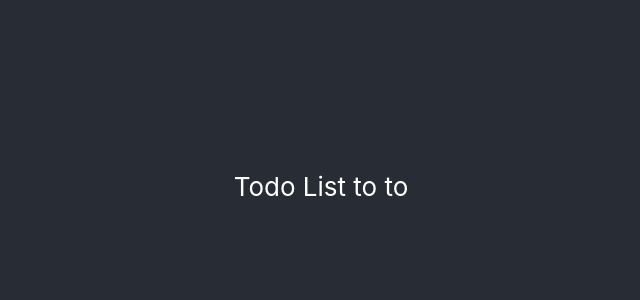
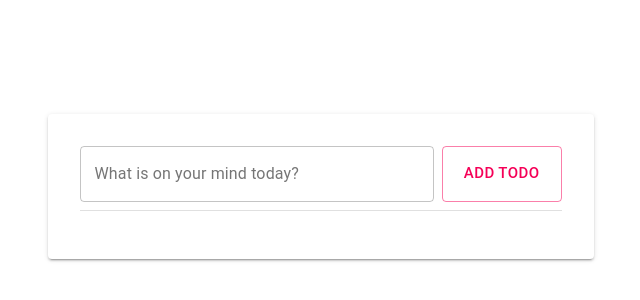
Before and after one commit to gingkob/TodoList, a React (Create React App) app: page / in a window 1280 px wide. Shown: the part 214-514 px from the top of the page, without its empty margins (319-959 px from the left). Built offline with nearby package versions, Linux system fonts and the light colour scheme.

Commit message:
majority of work done

```diff
--- a/package.json
+++ b/package.json
@@ -3,6 +3,9 @@
   "version": "0.1.0",
   "private": true,
   "dependencies": {
+    "@material-ui/core": "^4.11.3",
+    "@material-ui/icons": "^4.11.2",
+    "@material-ui/styles": "^4.11.3",
     "@testing-library/jest-dom": "^5.11.4",
     "@testing-library/react": "^11.1.0",
     "@testing-library/user-event": "^12.1.10",
--- a/src/App.css
+++ /dev/null
@@ -1,38 +0,0 @@
-.App {
-  text-align: center;
-}
-
-.App-logo {
-  height: 40vmin;
-  pointer-events: none;
-}
-
-@media (prefers-reduced-motion: no-preference) {
-  .App-logo {
-    animation: App-logo-spin infinite 20s linear;
-  }
-}
-
-.App-header {
-  background-color: #282c34;
-  min-height: 100vh;
-  display: flex;
-  flex-direction: column;
-  align-items: center;
-  justify-content: center;
-  font-size: calc(10px + 2vmin);
-  color: white;
-}
-
-.App-link {
-  color: #61dafb;
-}
-
-@keyframes App-logo-spin {
-  from {
-    transform: rotate(0deg);
-  }
-  to {
-    transform: rotate(360deg);
-  }
-}
--- /dev/null
+++ b/src/components/App.css
@@ -0,0 +1,8 @@
+.App {
+  text-align: center;
+  min-height: 100vh;
+  display: flex;
+  flex-direction: column;
+  align-items: center;
+  justify-content: center;
+}
--- a/src/App.js
+++ b/src/components/App.js
@@ -1,11 +1,10 @@
+import TodoList from './todoList/TodoList'
 import './App.css';
 
 function App() {
   return (
     <div className="App">
-      <header className="App-header">
-        Todo List to to
-      </header>
+      <TodoList />
     </div>
   );
 }
--- /dev/null
+++ b/src/components/todoList/TodoList.js
@@ -0,0 +1,68 @@
+import React from 'react';
+import { makeStyles } from '@material-ui/core/styles';
+import Paper from '@material-ui/core/Paper';
+import TodoInput from './components/TodoInput';
+import TodoItem from './components/TodoItem';
+import { Divider } from '@material-ui/core';
+
+const useStyles = makeStyles((theme) => ({
+  root: {
+    display: 'flex',
+    flexWrap: 'wrap',
+    '& > *': {
+      margin: theme.spacing(1),
+      padding: theme.spacing(4),
+    },
+  },
+}));
+
+const TodoList = () => {
+  const classes = useStyles();
+  const [todos, setTodos] = React.useState([]);
+  const [todo, setTodo] = React.useState("");
+
+  const onSubmit = () => {
+    let id = 1;
+    if (todos.length > 0){
+      id = Math.max(todos.map(todo => todo.id))+1
+    }
+    let todoItem = {
+      id,
+      text:todo,
+      isDone: false,
+      craetedAt: new Date(),
+      updatedAt: new Date()
+    }
+    setTodos([...todos, todoItem]);
+    setTodo("")
+  }
+  const onChange = (e) =>{
+    setTodo(e.target.value)
+  }
+
+  const toggleChange = (id) =>{
+    let newArr = todos.map(todo =>{
+      if(todo.id === id){
+        todo.isDone = !todo.isDone
+      }
+      return todo;
+    })
+    setTodos(newArr);
+  }
+
+  const deleteTodo = (id) =>{
+    setTodos(todos.filter(todo=>todo.id !== id))
+  }
+
+  return (
+    <div className={classes.root}>
+      <Paper elevation={2}>
+        <TodoInput todo={todo} onChange={onChange} onSubmit={onSubmit}/>
+        <Divider />
+        <TodoItem todos={todos} toggleChange={toggleChange} onDelete={deleteTodo}/>
+      </Paper>
+    </div>
+  )
+}
+
+export default TodoList;
--- /dev/null
+++ b/src/components/todoList/components/TodoInput.js
@@ -0,0 +1,33 @@
+import { Button, TextField } from '@material-ui/core';
+import React from 'react';
+import { makeStyles } from '@material-ui/core/styles'
+
+const useStyles = makeStyles((theme) => ({
+  root: {
+    marginBottom:theme.spacing(1),
+    '& .MuiFormControl-root': {
+      verticalAlign: "middle !important",
+
+    },
+    '& .MuiTextField-root': {
+      marginRight: theme.spacing(1),
+      width: '35ch',
+    },
+    '& .MuiButton-root': {
+      height: '56px'
+    }
+  },
+}));
+
+const TodoInput = (props) => {
+  const{todo = "", onChange, onSubmit} = props;
+  const classes = useStyles()
+  return (
+    <div className={classes.root}>
+      <TextField label="What is on your mind today?" variant="outlined" value={todo} onChange={onChange}/>
+      <Button variant="outlined" color="secondary" size='large' onClick={onSubmit}>Add Todo</Button>
+    </div>
+  )
+}
+
+export default TodoInput;
--- /dev/null
+++ b/src/components/todoList/components/TodoItem.js
@@ -0,0 +1,49 @@
+import React from 'react';
+import { makeStyles } from '@material-ui/core/styles';
+import List from '@material-ui/core/List';
+import ListItem from '@material-ui/core/ListItem';
+import ListItemText from '@material-ui/core/ListItemText';
+import Checkbox from '@material-ui/core/Checkbox';
+import IconButton from '@material-ui/core/IconButton';
+import DeleteForever from '@material-ui/icons/DeleteForever';
+
+const useStyles = makeStyles((theme) => ({
+  root: {
+    width: '100%',
+    maxWidth: "450px",
+    backgroundColor: theme.palette.background.paper,
+    '& .MuiListItem-gutters': {
+      paddingLeft: '10px',
+      paddingRight: '0px',
+      marginTop:"5px",
+      borderLeft:'1px solid green',
+      borderRight:'1px solid green',
+      borderRadius:"10px",
+    },
+  },
+}));
+
+const TodoItem = ({ todos, toggleChange, onDelete }) => {
+  const classes = useStyles();
+  return (
+    <List dense className={classes.root}>
+      {todos.map((todo) => {
+        return (
+          <ListItem key={todo.id}>
+            <ListItemText primary={todo.text} />
+            <Checkbox
+              edge="end"
+              onChange={() => toggleChange(todo.id)}
+              checked={todo.isDone}
+            />
+            <IconButton onClick={() => onDelete(todo.id)}>
+              <DeleteForever color='secondary' />
+            </IconButton>
+          </ListItem>
+        );
+      })}
+    </List>
+  )
+}
+
+export default TodoItem
--- a/src/index.js
+++ b/src/index.js
@@ -1,11 +1,9 @@
 import React from 'react';
 import ReactDOM from 'react-dom';
 import './index.css';
-import App from './App';
+import App from './components/App';
 
 ReactDOM.render(
-  <React.StrictMode>
-    <App />
-  </React.StrictMode>,
+    <App />,
   document.getElementById('root')
 );
```
Also changed, not shown: 2 other files (tests, documents, lock files or other folders).
